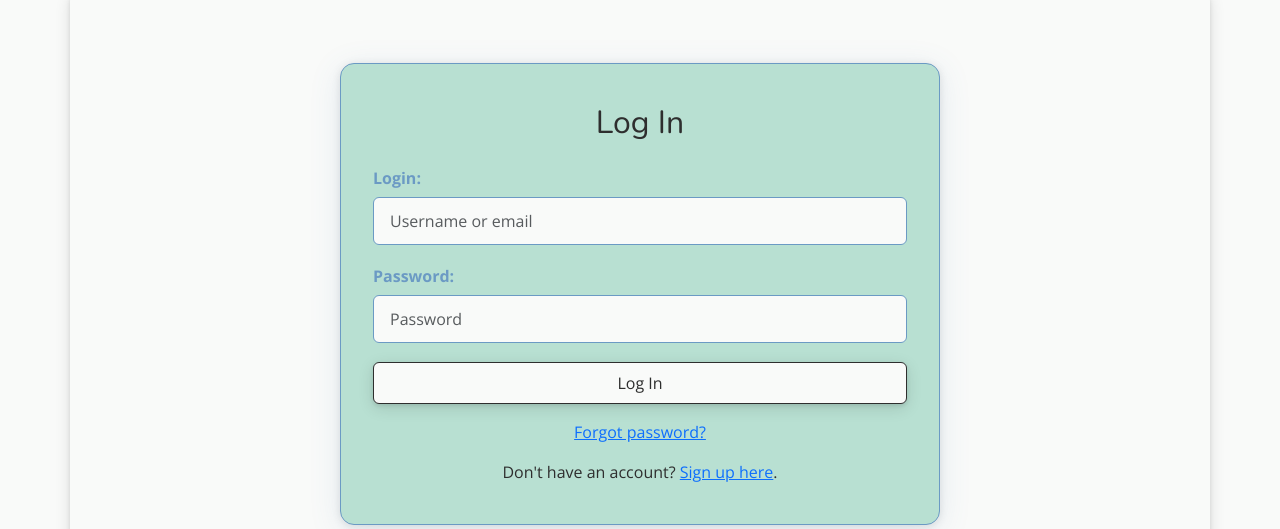
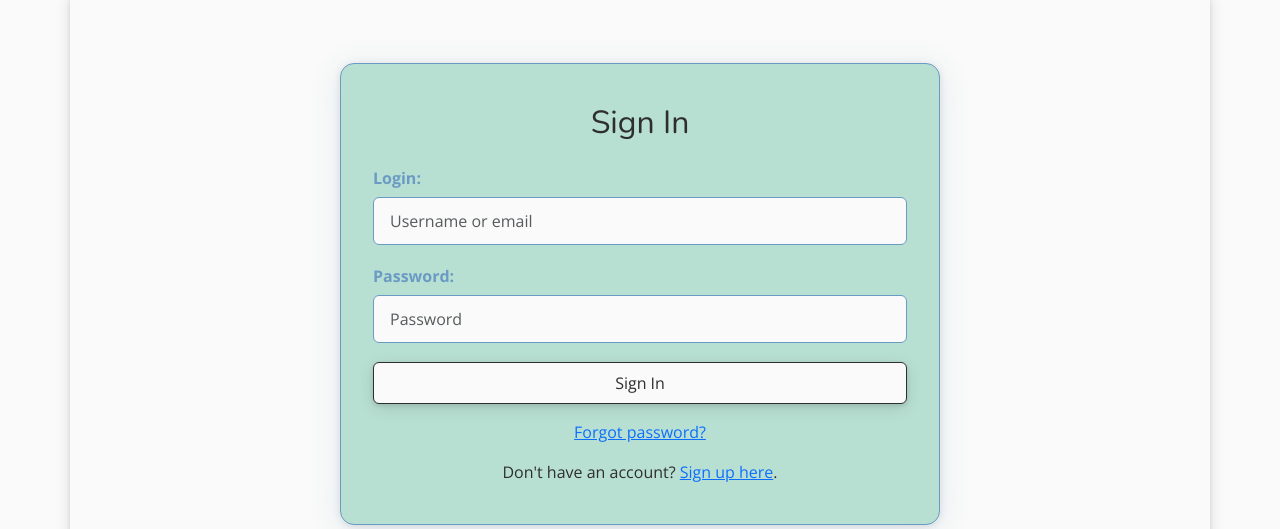
Before and after one commit to CXBeale/to-do-list, a Django app: page /accounts/login/ in a window 1280 px wide. Shown: the part 126-655 px from the top of the page. Run offline with Django 5.2, Linux system fonts and the light colour scheme; some libraries are stand-ins or nearby versions.

Commit message:
readme features

```diff
--- a/templates/account/login.html
+++ b/templates/account/login.html
@@ -6,7 +6,7 @@
 {% block content %}
 <div class="centered-form-viewport">
   <div class="task-container task-form-container">
-    <h2 class="mb-4 text-center">Log In</h2>
+    <h2 class="mb-4 text-center">Sign In</h2>
     <form method="post" action="{% url 'account_login' %}">
       {% csrf_token %}
       {% if form.non_field_errors %}
@@ -20,7 +20,7 @@
         {{ form.password.label_tag }}
         {{ form.password|add_class:"form-control" }}
       </div>
-      <button type="submit" class="btn-custom btn-primary-custom w-100">Log In</button>
+      <button type="submit" class="btn-custom btn-primary-custom w-100">Sign In</button>
     </form>
     <div class="mt-3 text-center">
       <a href="{% url 'account_reset_password' %}">Forgot password?</a>
```
Also changed, not shown: README.md, assets/images/features/Home-in.png (added), assets/images/features/Home-out.png (added), assets/images/features/Navbar-in.png (added), assets/images/features/Sign-in.png (added), assets/images/features/Sign-up.png (added), assets/images/features/Task-page.png (added), assets/images/features/add-task.png (added), assets/images/features/create-list.png (added), assets/images/features/crud-functionality.png (added), assets/images/features/delete-list.png (added), assets/images/features/edit-list.png (added), assets/images/features/edit-task.png (added), assets/images/features/footer.png (added), 3 more files.
